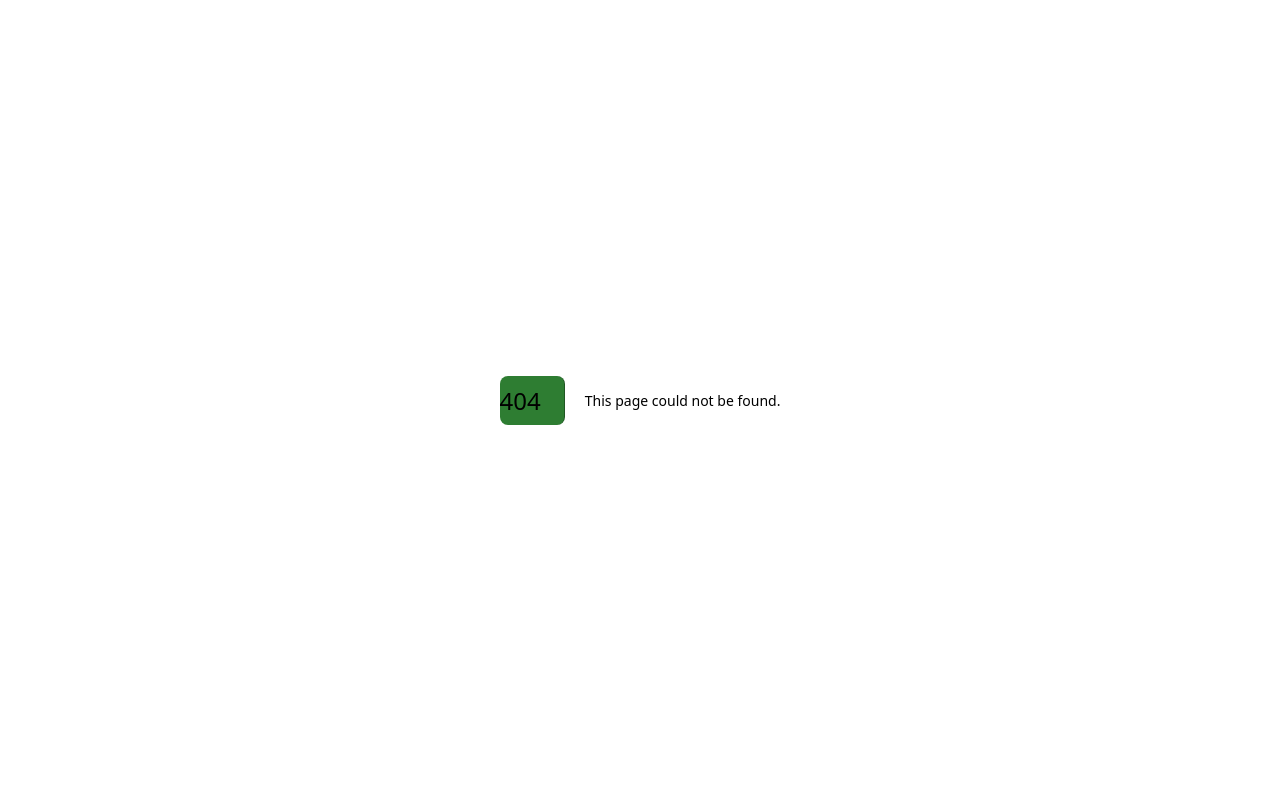
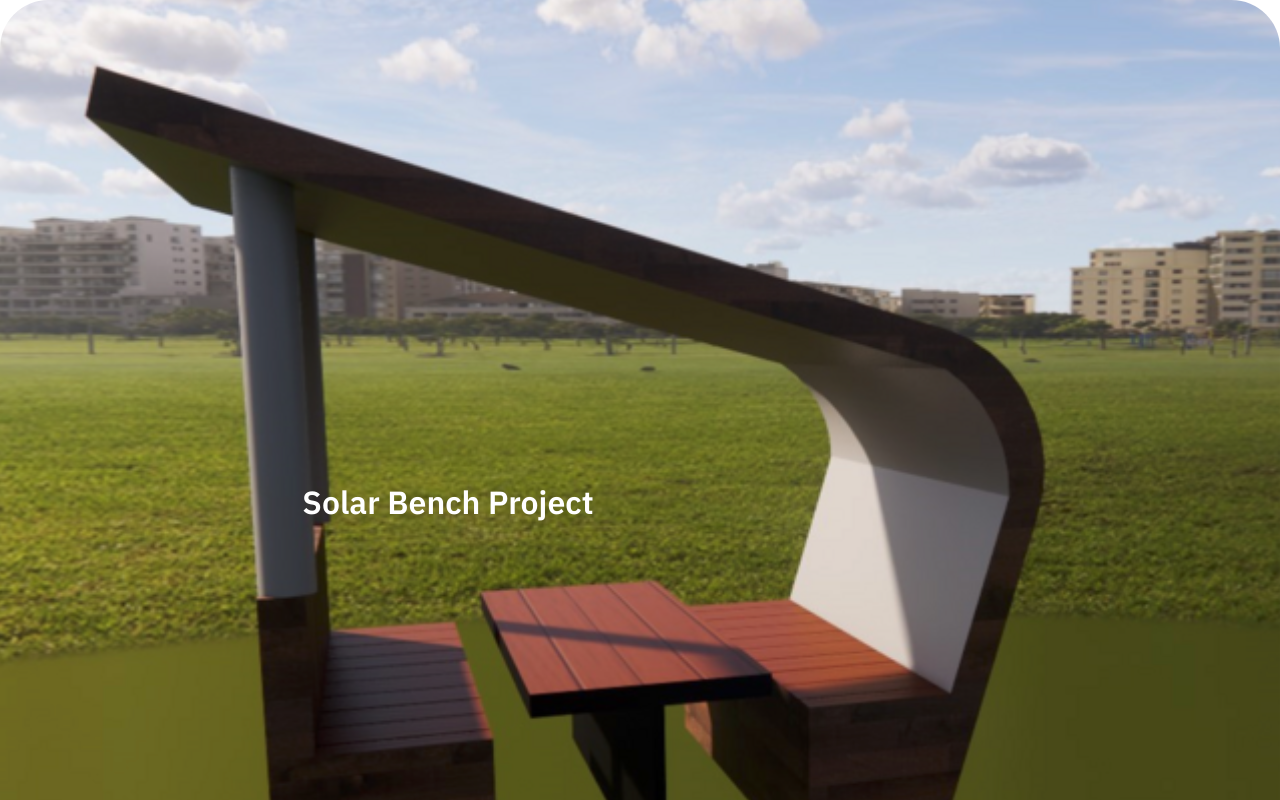
Before and after one commit to IDS-Solar-Bench/website, a Next.js app in the folder client/: page /components/Splash/SplashImage in a window 1280 px wide. Before the commit this address had no page. Shown: the top 800 px of the page. Built offline with nearby package versions, Linux system fonts and the light colour scheme.

Commit message:
Splash Image and Text

```diff
--- a/client/pages/components/Navbar/Navbar.module.css
+++ b/client/pages/components/Navbar/Navbar.module.css
@@ -9,6 +9,8 @@
     justify-content: space-between;
     align-items: center;
     padding: 1em;
+
+    z-index: 3;
 }
 
 .image {
--- /dev/null
+++ b/client/pages/components/Splash/SplashImage.js
@@ -0,0 +1,15 @@
+import React from 'react';
+import Image from "next/image";
+import style from "./SplashImage.module.css"
+
+const SplashImage = () => {
+  return (
+    <div className={style.container}>
+        <Image src="/main/temp.svg" alt="Photo of Bench" width={1920} height={1080} />
+        <div className={style.splashText + ' customHeadingTextNav'}> Solar Bench Project</div>
+
+    </div>
+  );
+};
+
+export default SplashImage;
--- /dev/null
+++ b/client/pages/components/Splash/SplashImage.module.css
@@ -0,0 +1,13 @@
+.container {
+    position: relative;
+    color: white;
+    z-index: 0;
+}
+
+
+.splashText {
+    position: absolute;
+    top: 50%;
+    left: 35%;
+    transform: translate(-50%, -50%);
+}
--- a/client/pages/index.js
+++ b/client/pages/index.js
@@ -1,6 +1,7 @@
 import React from 'react';
 import Graph from './components/Graph/Graph'
 import Navbar from './components/Navbar/Navbar';
+import SplashImage from './components/Splash/SplashImage';
 
 function index() {
 
@@ -11,6 +12,8 @@ function index() {
 
 
     <div className='mainContent'>
+
+      <SplashImage />
 
       <div className='customHeadingTextMainContent' > Short Description of Solar Bench </div>
 
```
